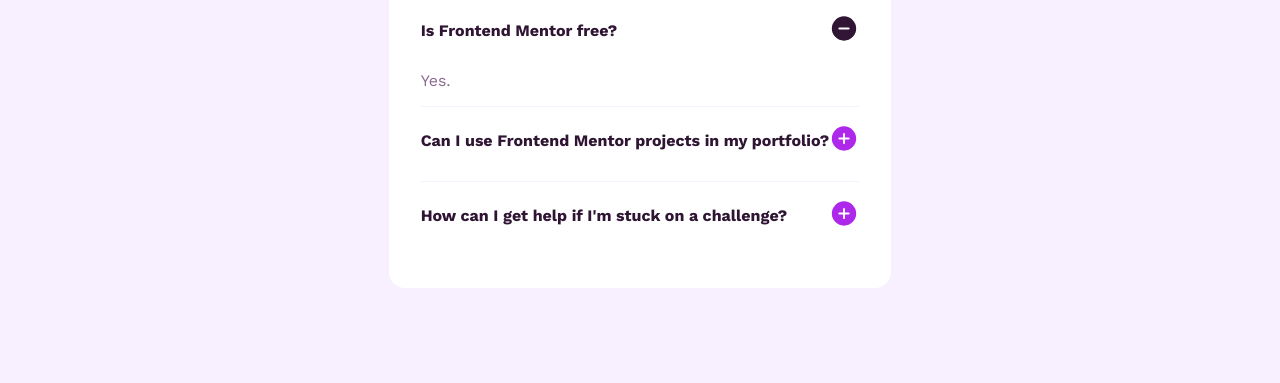
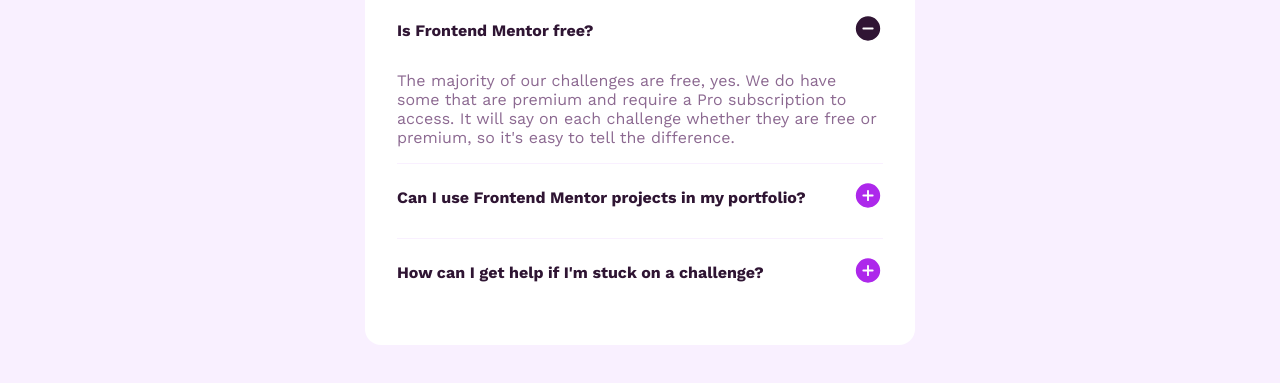
Before and after one commit to pylopes/faq-accordion, a plain HTML site: page index.html in a window 1280 px wide. Both pictures are taken after a click on the button 844 px from the left and 367 px from the top of the page. Shown: the part 337-720 px from the top of the page. Drawn offline with nearby package versions, Linux system fonts and the light colour scheme.

Commit message:
Update index.html

```diff
--- a/index.html
+++ b/index.html
@@ -31,7 +31,7 @@
                     <button><img src="assets/images/icon-plus.svg" alt="" class="button-img"></button>
                 </div>
                 <div class="answer" style="display: none;">
-                    <p>Yes.</p>
+                    <p>The majority of our challenges are free, yes. We do have some that are premium and require a Pro subscription to access. It will say on each challenge whether they are free or premium, so it's easy to tell the difference.</p>
                 </div>
             </div>
             <div class="question-block">
@@ -40,7 +40,7 @@
                     <button><img src="assets/images/icon-plus.svg" alt="" class="button-img"></button>
                 </div>
                 <div class="answer" style="display: none;">
-                    <p>Yes.</p>
+                    <p>Definitely! Please do feel free to use whatever you build in your portfolio. Helping developers add professional-looking projects to their portfolio was one of the reasons we created this platform!</p>
                 </div>
             </div>
             <div class="question-block">
@@ -49,7 +49,7 @@
                     <button><img src="assets/images/icon-plus.svg" alt="" class="button-img"></button>
                 </div>
                 <div class="answer" style="display: none;">
-                    <p>Visit the challenge page on Frontend Mentor.</p>
+                    <p>The best (and quickest) way to get help on a challenge is in our Discord server. There are thousands of other developers in there, so it's a great place to ask questions. We even have a dedicated "help" channel!</p>
                 </div>
             </div>
         </div>
```
